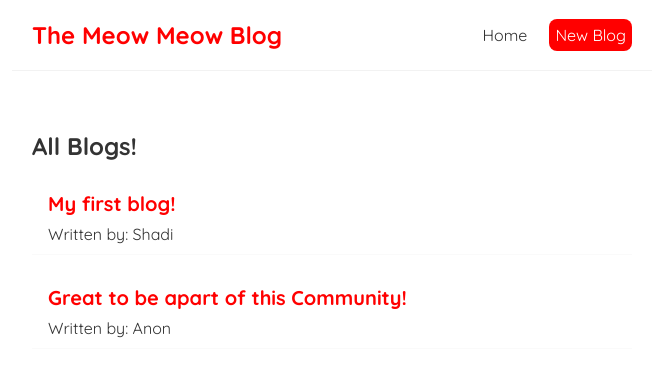
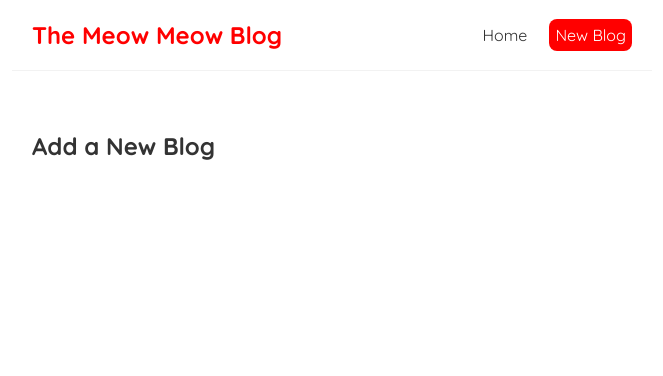
Before and after one commit to Shadi-Isshac/blog-project, a React (Create React App) app: page /create in a window 1280 px wide. Shown: the top 376 px of the page, without its empty margins (308-971 px from the left). Built offline with nearby package versions, Linux system fonts and the light colour scheme; data requests are answered from the project's data file.

Commit message:
added switchs,links and addressed a fetch bug. installed react router

```diff
--- a/package.json
+++ b/package.json
@@ -8,6 +8,7 @@
     "@testing-library/user-event": "^13.5.0",
     "react": "^18.2.0",
     "react-dom": "^18.2.0",
+    "react-router-dom": "^5.3.3",
     "react-scripts": "5.0.1",
     "web-vitals": "^2.1.4"
   },
--- a/src/App.js
+++ b/src/App.js
@@ -1,15 +1,26 @@
 import Navbar from './Navbar';
 import Home from './Home';
+import { BrowserRouter as Router, Route, Switch } from 'react-router-dom';
+import Create from './Create';
 
 function App() {
 
   return (
+    <Router>
     <div className="App">
       <Navbar />
       <div className="content">
-      <Home />
+      <Switch>
+        <Route exact path="/">
+          <Home />
+        </Route>
+        <Route path="/create">
+          <Create />
+          </Route>
+      </Switch>
       </div>
     </div>
+    </Router>
   );
 }
 
--- /dev/null
+++ b/src/Create.js
@@ -0,0 +1,9 @@
+const Create = () => {
+    return (
+        <div className="create">
+            <h2>Add a New Blog</h2>
+        </div>
+    );
+}
+
+export default Create;
--- a/src/Home.js
+++ b/src/Home.js
@@ -1,12 +1,9 @@
-import { useState, useEffect } from "react";
 import BlogList from "./BlogList";
 import useFetch from "./useFetch";
 
 const Home = () => {
 
     const{ data: blogs, isPending, error} = useFetch('http://localhost:8000/blogs');
-
-
 
     return (
         <div className="home">
@@ -15,7 +12,6 @@
             {blogs && <BlogList blogs={blogs} title="All Blogs!" />}
         </div>
      );
-
 }
 
 export default Home;
--- a/src/Navbar.js
+++ b/src/Navbar.js
@@ -1,14 +1,16 @@
+import {Link} from 'react-router-dom';
+
 const Navbar = () => {
     return (
         <nav className="navbar">
             <h1>The Meow Meow Blog</h1>
             <div className="links">
-                <a href="/">Home</a>
-                <a href="/create" style={{
+                <Link to="/">Home</Link>
+                <Link to="/create" style={{
                     color: "white",
                     backgroundColor: "red",
                     borderRadius: "8px"
-                }}>New Blog</a>
+                }}>New Blog</Link>
             </div>
         </nav>
      );
--- a/src/useFetch.js
+++ b/src/useFetch.js
@@ -1,4 +1,4 @@
-import { useState, useEffect } from "react";
+import { useState, useEffect } from 'react';
 
 const useFetch = (url) => {
   const [data, setData] = useState(null);
@@ -6,28 +6,36 @@
   const [error, setError] = useState(null);
 
   useEffect(() => {
-        setTimeout(() =>{
-            fetch(url)
+    const abortCont = new AbortController();
+
+    setTimeout(() => {
+      fetch(url, { signal: abortCont.signal })
       .then(res => {
-                    if(!res.ok) {
-                        throw Error('could not fetch data');
+        if (!res.ok) {
+          throw Error('could not fetch the data for that resource');
         }
         return res.json();
       })
       .then(data => {
+        setIsPending(false);
         setData(data);
-                    setIsPending(false);
         setError(null);
       })
       .catch(err => {
+        if (err.name === 'AbortError') {
+          console.log('fetch aborted')
+        } else {
+
           setIsPending(false);
           setError(err.message);
+        }
       })
     }, 1000);
-    }, [url]);
 
+    return () => abortCont.abort();
+  }, [url])
 
-return { data, isPending, error }
+  return { data, isPending, error };
 }
 
 export default useFetch;
```
Also changed, not shown: 1 other file (tests, documents, lock files or other folders). Lines whose indentation alone changed are shown as unchanged.
